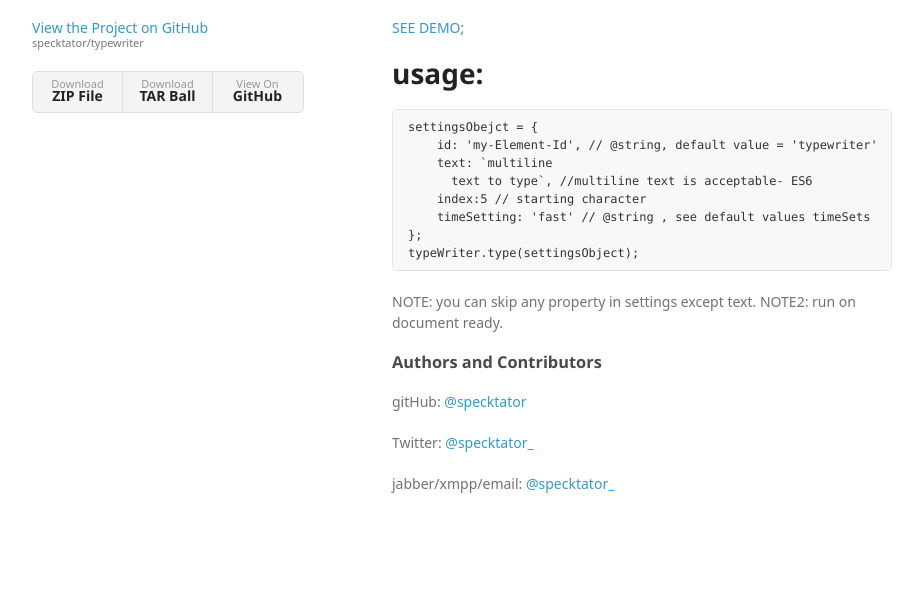
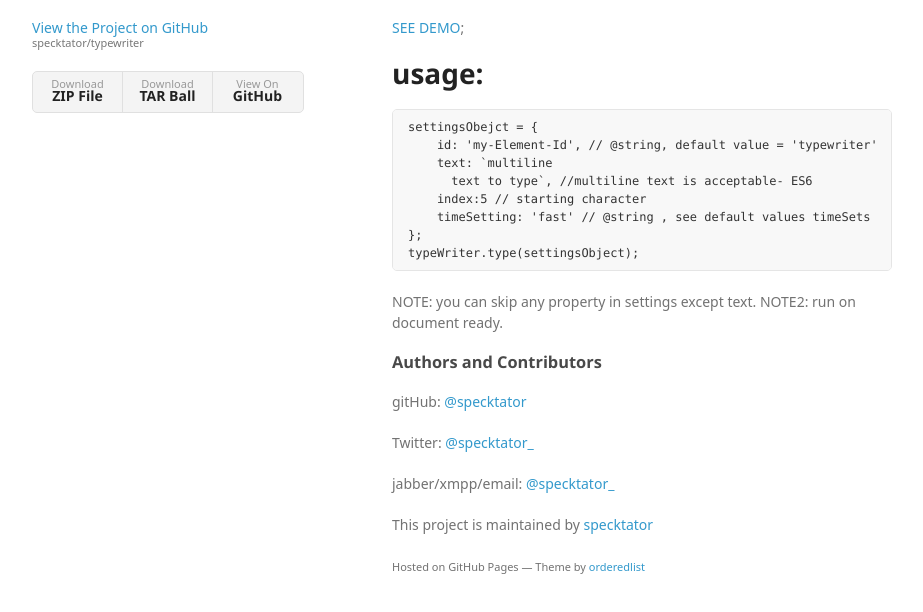
Before and after one commit to specktator/typewriter, a plain HTML site: page index.html in a window 1280 px wide. Shown: the part 154-766 px from the top of the page, without its empty margins (178-1101 px from the left). Drawn offline with Linux system fonts and the light colour scheme; a web font is replaced by a local one.

Commit message:
Update index.html

```diff
--- a/index.html
+++ b/index.html
@@ -58,8 +58,11 @@ NOTE2: run on document ready.</p>
 <p>Twitter: <a href="https://twitter.com/specktator_" class="user-mention">@specktator_</a></p>
 <p>jabber/xmpp/email: <a href="https://twitter.com/specktator_" class="user-mention">@specktator_</a></p>
 
-<h3>
 
+  <footer>
+    <p>This project is maintained by <a href="https://github.com/specktator">specktator</a></p>
+    <p><small>Hosted on GitHub Pages &mdash; Theme by <a href="https://github.com/orderedlist">orderedlist</a></small></p>
+  </footer>
     <script src="javascripts/scale.fix.js"></script>
 
   </body>
```
